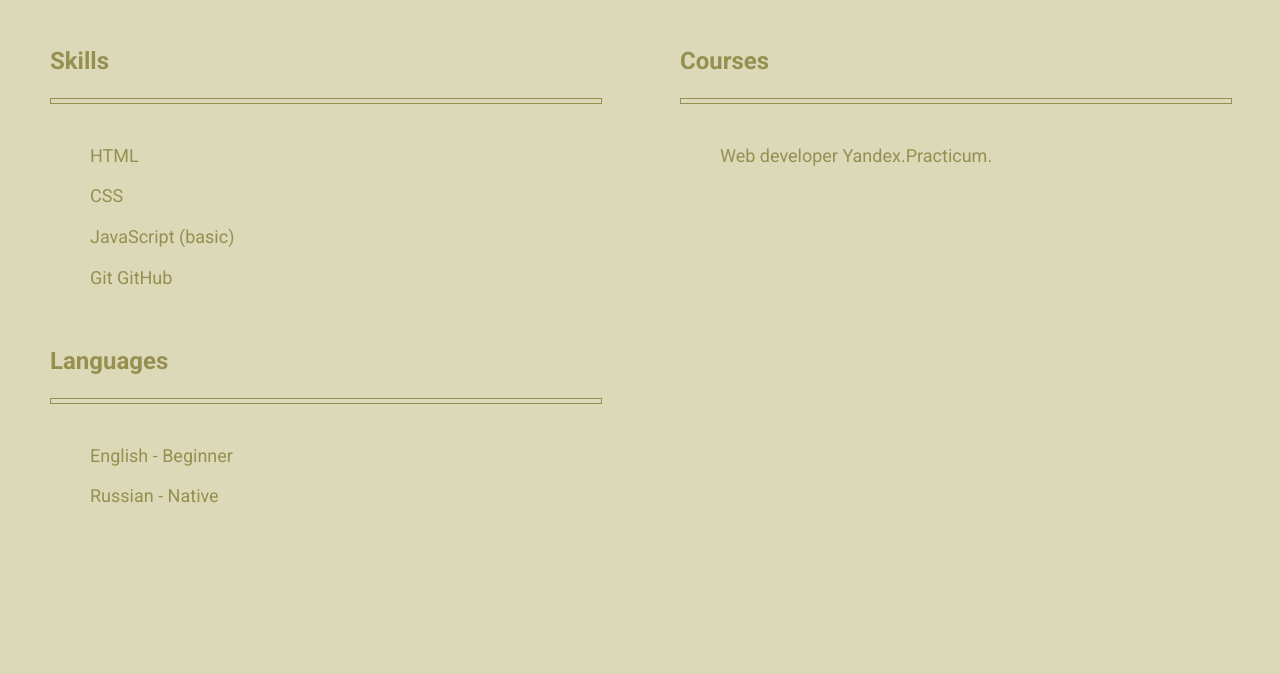
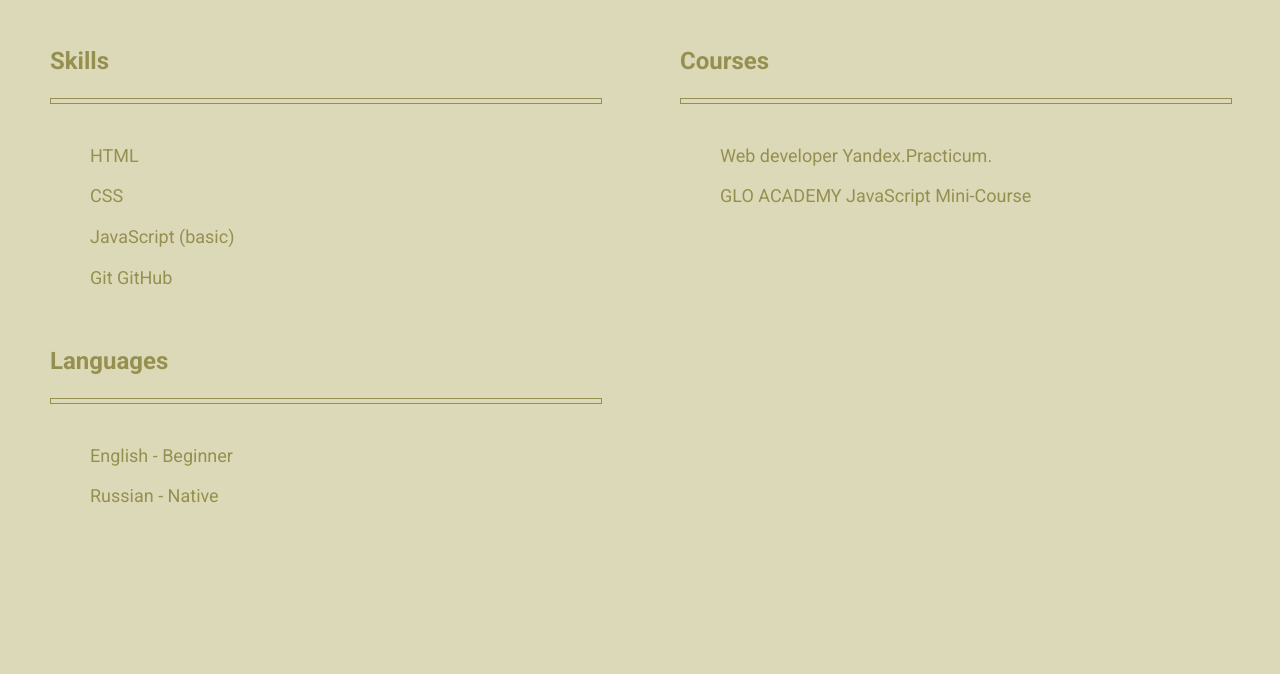
Before and after one commit to KOLIKOLGA/rsschool-cv, a plain HTML site: page index.html in a window 1280 px wide. Shown: the part 842-1516 px from the top of the page. Drawn offline with Linux system fonts and the light colour scheme.

Commit message:
fix:  Trailing whitespace, add p

```diff
--- a/index.html
+++ b/index.html
@@ -108,6 +108,7 @@
                <h2 class="block__title" id="courses">Courses</h2>
               <ul class="courses-list">
                  <li class="courses-list__item"><p>Web developer Yandex.Practicum.</p></li>
+                 <li class="courses-list__item"><p>GLO ACADEMY JavaScript Mini-Course</p></li>
               </ul>
             </li>
             <li class="info-block__item">
```
